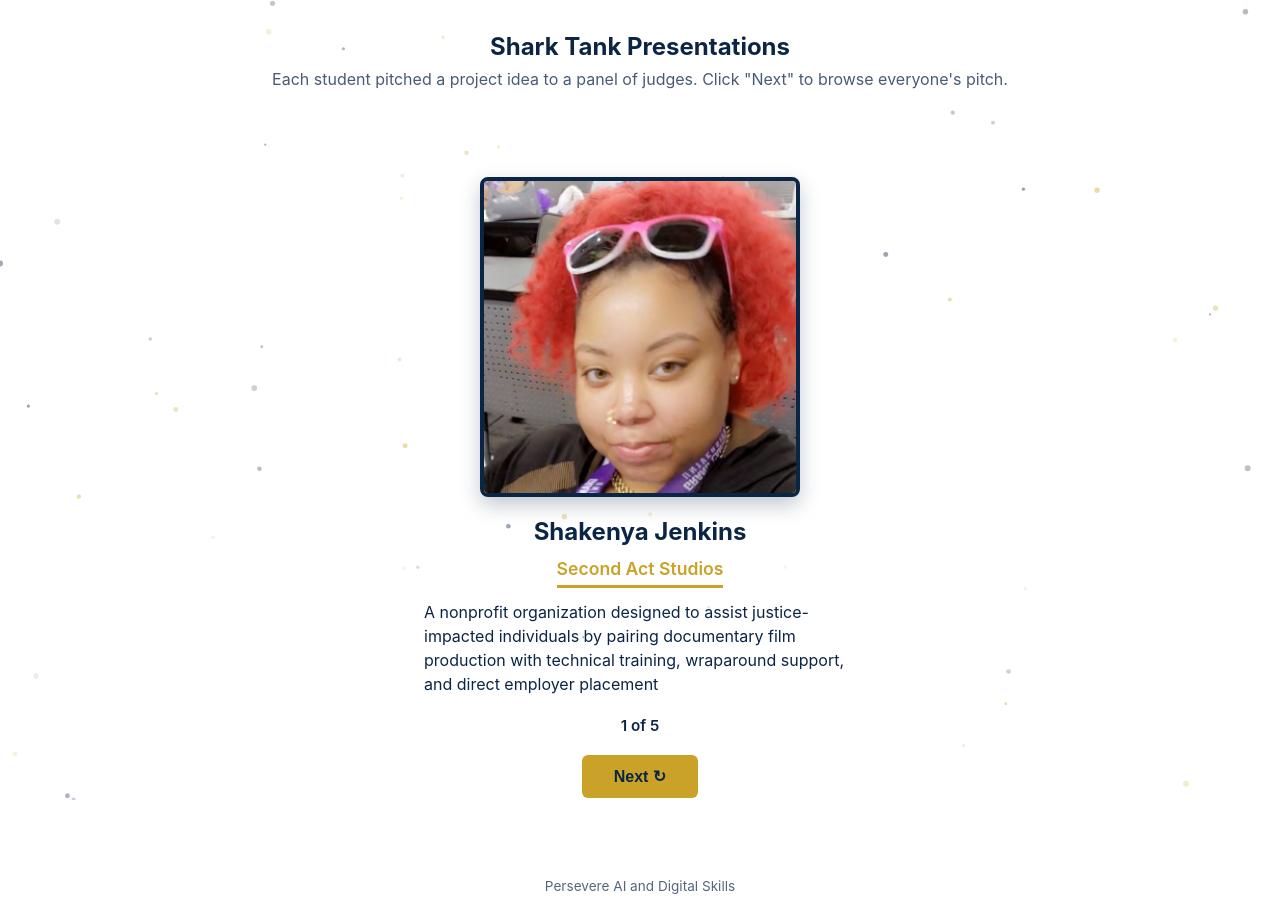
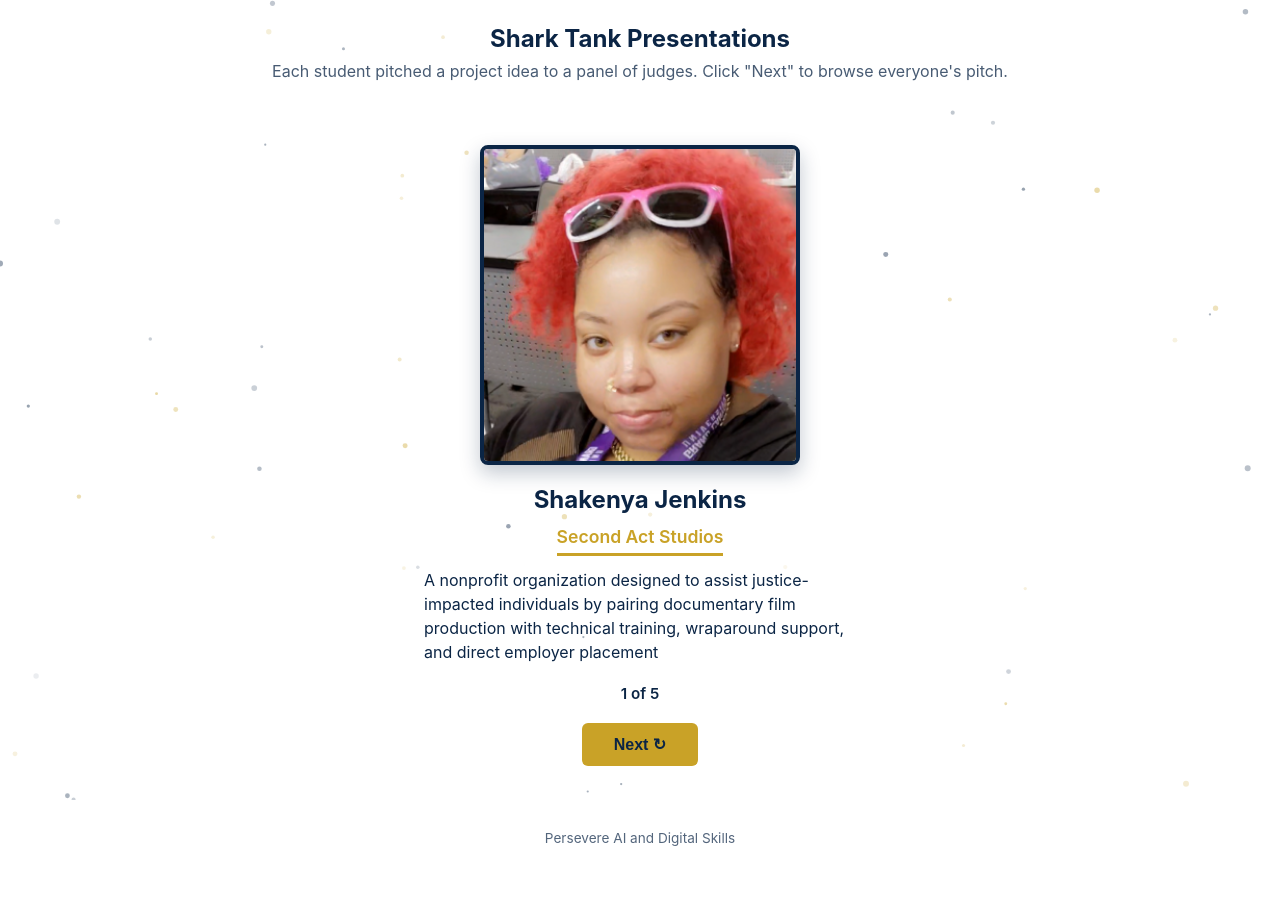
Before and after one commit to jcsmileyjr/cohort7sharktankdemo, a plain HTML site: page index.html in a window 1280 px wide. After the commit the page ends 870 px from the top, so only its background shows below. Drawn offline with Linux system fonts and the light colour scheme.

Commit message:
Reduce padding for site header and student card for improved layout consistency

```diff
--- a/style.css
+++ b/style.css
@@ -44,7 +44,7 @@ body {
 .site-header {
   color: var(--navy);
   text-align: center;
-  padding: 2rem 1.5rem;
+  padding: 1.5rem 1.5rem;
 }
 
 .site-header h1 {
@@ -71,7 +71,7 @@ body {
    the "fade-out" class just toggles opacity, CSS animates the rest. */
 .student-card {
   max-width: 480px;
-  margin: 2rem auto;
+  margin: 1rem auto;
   padding: 1.5rem;
   display: flex;
   flex-direction: column;
```
